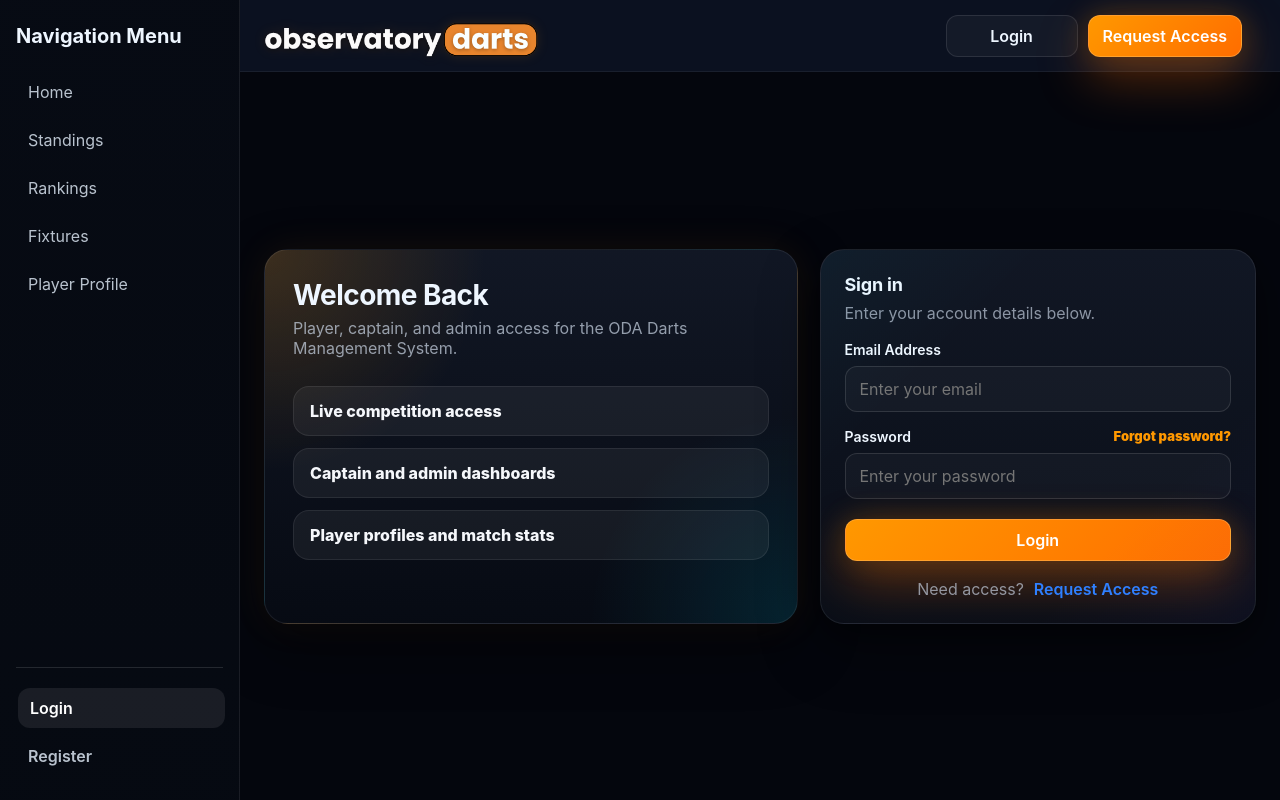
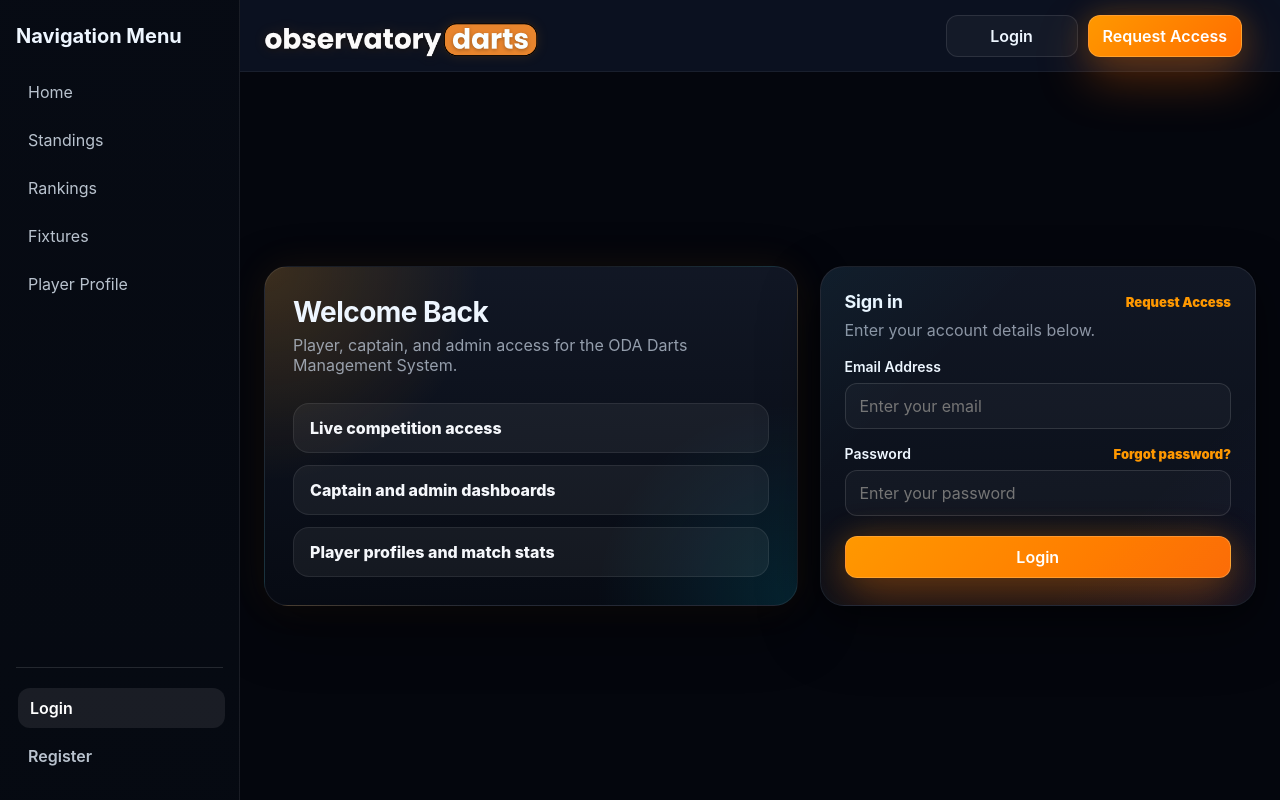
Before and after one commit to jakes007/ODA, a React app in the folder frontend/: page /login in a window 1280 px wide. Built offline with nearby package versions, Linux system fonts and the light colour scheme; the HTML template or start-up script is replaced by a standard one.

Commit message:
Improve login UX by moving request access link to header

```diff
--- a/frontend/src/index.css
+++ b/frontend/src/index.css
@@ -1805,3 +1805,22 @@ textarea {
     padding: 20px;
   }
 }
+
+.login-header-row {
+  display: flex;
+  justify-content: space-between;
+  align-items: center;
+  gap: 12px;
+}
+
+.login-request-link {
+  font-size: 13px;
+  font-weight: 900;
+  color: #ff9800;
+  text-decoration: none;
+  white-space: nowrap;
+}
+
+.login-request-link:hover {
+  opacity: 0.7;
+}
--- a/frontend/src/pages/LoginPage.jsx
+++ b/frontend/src/pages/LoginPage.jsx
@@ -63,10 +63,17 @@ export default function LoginPage() {
         </div>
 
         <section className="panel premium-panel auth-panel login-card">
-          <div className="login-card-header">
-            <h3 className="panel-title">Sign in</h3>
-            <p className="muted-text">Enter your account details below.</p>
-          </div>
+        <div className="login-card-header">
+  <div className="login-header-row">
+    <h3 className="panel-title">Sign in</h3>
+
+    <Link to="/register" className="login-request-link">
+      Request Access
+    </Link>
+  </div>
+
+  <p className="muted-text">Enter your account details below.</p>
+</div>
 
           <form className="auth-form" onSubmit={handleLogin}>
             <div className="form-row">
@@ -117,12 +124,7 @@ export default function LoginPage() {
             </button>
           </form>
 
-          <div className="auth-footer login-footer">
-            <span className="muted-text">Need access?</span>
-            <Link to="/register" className="text-link">
-              Request Access
-            </Link>
-          </div>
+
         </section>
       </section>
     </div>
```
